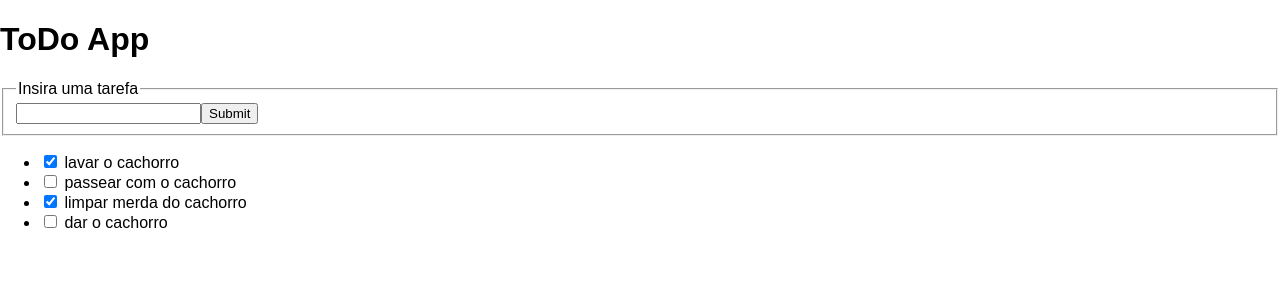
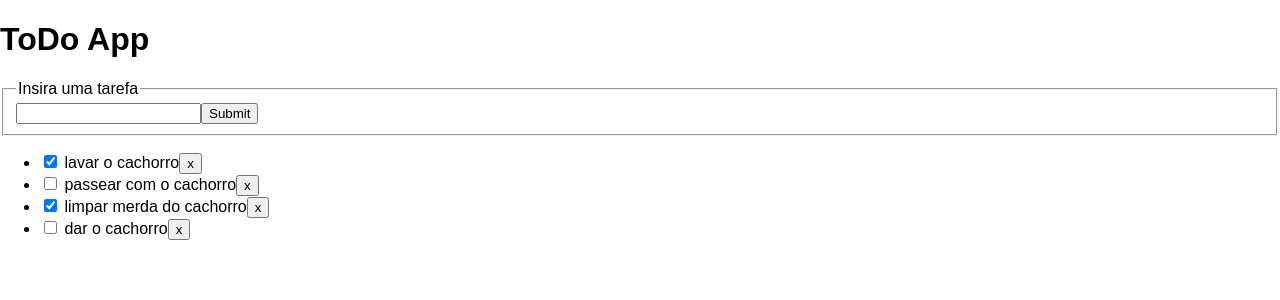
Before and after one commit to vcavalcante/grupoReact, a React (Create React App) app: page / in a window 1280 px wide. Shown: the top 300 px of the page. Built offline with nearby package versions, Linux system fonts and the light colour scheme.

Commit message:
adicionada remoção no todo app

```diff
--- a/src/App.js
+++ b/src/App.js
@@ -44,12 +44,21 @@ class App extends Component {
       }
     })
   }
+  onRemove= (id)=>{
+    this.setState((prevState,props)=>{
+      return {
+        todoList: prevState.todoList.filter((item)=>{
+          return item.id !== id;
+        })
+      }
+    })
+  }
 
   render(){
     return <div>
     <header><h1>ToDo App</h1></header>
     <AddTodo text={this.state.text} onInputChange={this.onInputChange} onSubmit={this.onAddTodo} />
-    <TodoList todoList = {this.state.todoList} toggle ={this.onToggle } />
+    <TodoList todoList = {this.state.todoList} toggle ={this.onToggle } onRemove ={this.onRemove} />
     </div>
   }
 }
@@ -60,7 +69,7 @@ const TodoList = props =>{
   return(
      <ul>
       {props.todoList.map(todo => {
-        return <Todo key={todo.id} {...todo} toggle={props.toggle} />
+        return <Todo key={todo.id} {...todo} toggle={props.toggle} onRemove={props.onRemove} />
       })}
     </ul>
   )
@@ -87,6 +96,9 @@ const Todo = props => {
   const onChange = (ev) =>{
     props.toggle(props.id)
   }
+  const onRemove  = () =>{
+    props.onRemove(props.id)
+  }
   return (
     <li>
       <label>
@@ -94,6 +106,7 @@ const Todo = props => {
         checked={props.isComplete}
         onChange={onChange} /> {props.text}
         </label>
+        <button onClick={onRemove}>x</button>
     </li>
   )
 }
```
